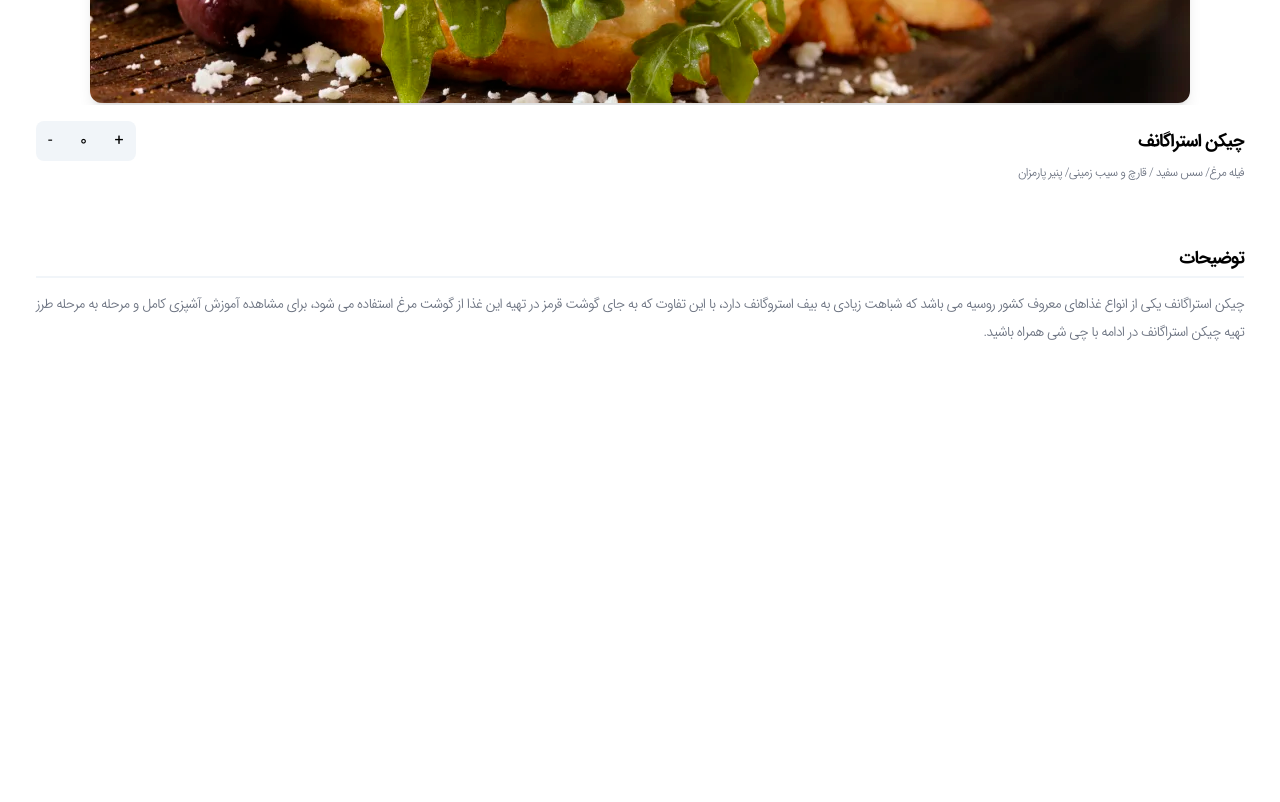
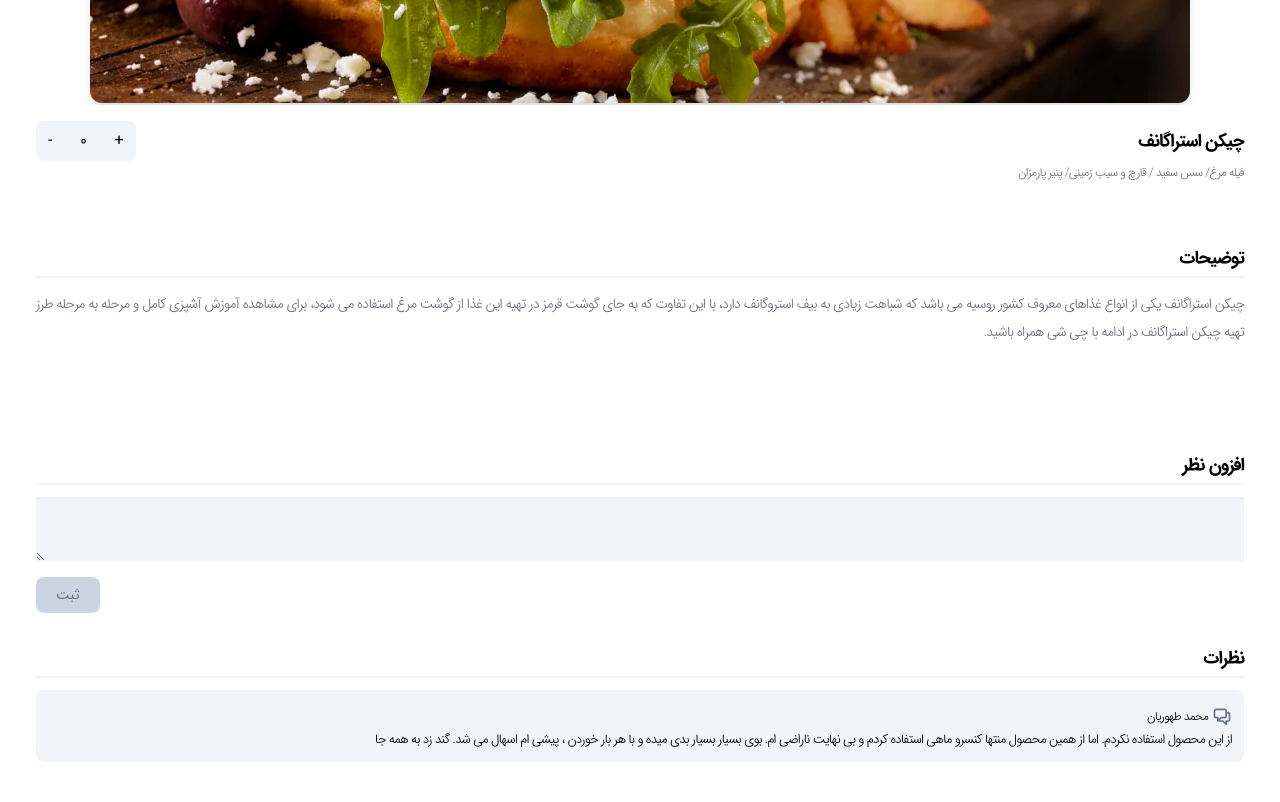
Before and after one commit to mtkz/garsonman, a website: page src/single.html in a window 1280 px wide. Shown: the part 680-1482 px from the top of the page. Before the commit the page ends 1372 px from the top, so only its background shows below. Drawn offline with Linux system fonts and the light colour scheme.

Commit message:
make comment for single page

```diff
--- a/src/single.html
+++ b/src/single.html
@@ -56,7 +56,7 @@
                 <div class="self-center border-2 border-white rounded-lg">
 
                         <span class="">
-                <a href="" class="px-1 py-3 text-center block " >
+                <a href="" class="px-1 py-3 text-center block ">
                     <svg class="w-3" id="Layer_1" xmlns="http://www.w3.org/2000/svg" viewBox="0 0 22.5 22.5"
                          style="enable-background:new 0 0 22.5 22.5"><style>.st5 {
                         fill: #fff;
@@ -113,6 +113,46 @@
     </div>
 
 </div>
+<div class="container mt-0 sm:mt-8">
+    <div class="w-full p-4">
+        <div class="page-header pb-1 border-b-2 border-slate-100">
+            <h3 class="text-[18px] font-bold">افزون نظر</h3>
+        </div>
+        <div class="py-3">
+            <form action="">
+                <textarea class="p-3 w-full bg-slate-100 text-sm text-slate-500" >
+
+                </textarea>
+                <button type="submit" class="bg-slate-300 mt-2 rounded-lg float-left text-slate-500 text-sm px-5 py-2">ثبت</button>
+            </form>
+        </div>
+    </div>
+</div>
+<div class="container mt-0 sm:mt-8">
+    <div class="w-full p-4">
+        <div class="page-header pb-1 border-b-2 border-slate-100">
+            <h3 class="text-[18px] font-bold">نظرات</h3>
+        </div>
+        <div class="py-3">
+            <ol>
+                <li class="bg-slate-100 p-3 rounded-lg mb-2 leading-7">
+                    <p>
+                        <svg xmlns="http://www.w3.org/2000/svg" class="w-5 text-slate-500 inline" fill="none"
+                             viewBox="0 0 24 24"
+                             stroke="currentColor">
+                            <path stroke-linecap="round" stroke-linejoin="round" stroke-width="2"
+                                  d="M17 8h2a2 2 0 012 2v6a2 2 0 01-2 2h-2v4l-4-4H9a1.994 1.994 0 01-1.414-.586m0 0L11 14h4a2 2 0 002-2V6a2 2 0 00-2-2H5a2 2 0 00-2 2v6a2 2 0 002 2h2v4l.586-.586z"/>
+                        </svg>
+                        <span class="text-xs">محمد طهوریان</span>
+                    </p>
+                    <p class="text-sm text-justify text-[13px]">از این محصول استفاده نکردم. اما از همین محصول منتها کنسرو ماهی استفاده کردم و بی
+                        نهایت ناراضی ام. بوی بسیار بسیار بدی میده و با هر بار خوردن ، پیشی ام اسهال می شد. گند زد به همه
+                        جا</p>
+                </li>
+            </ol>
+        </div>
+    </div>
+</div>
 <br><br><br>
 <br><br><br>
 <br><br><br>
```
Also changed, not shown: src/main.html (+1 -1 lines), dist/app.css.
